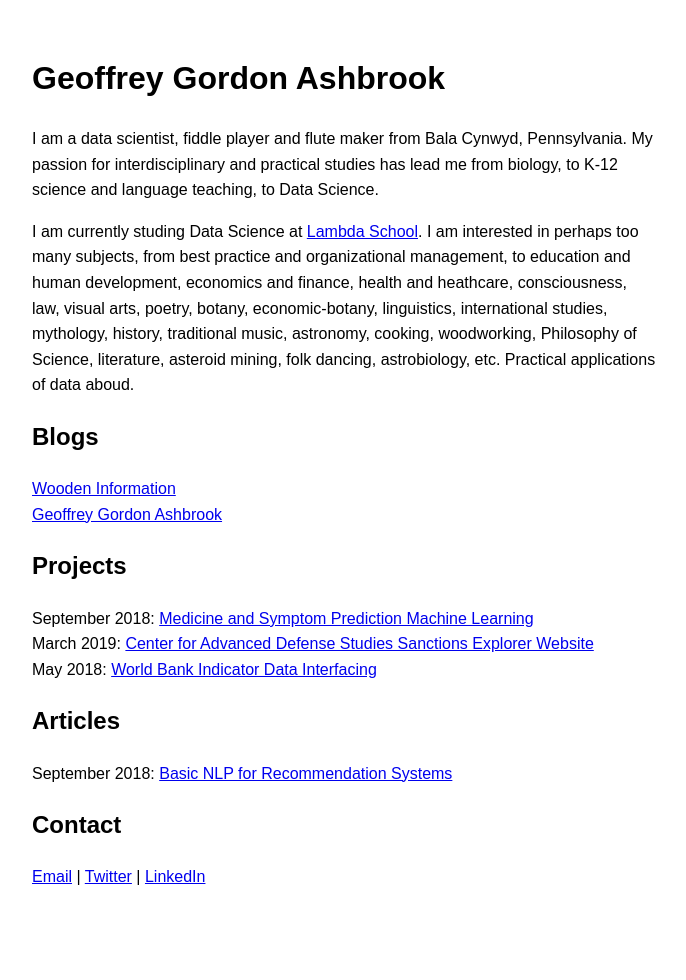
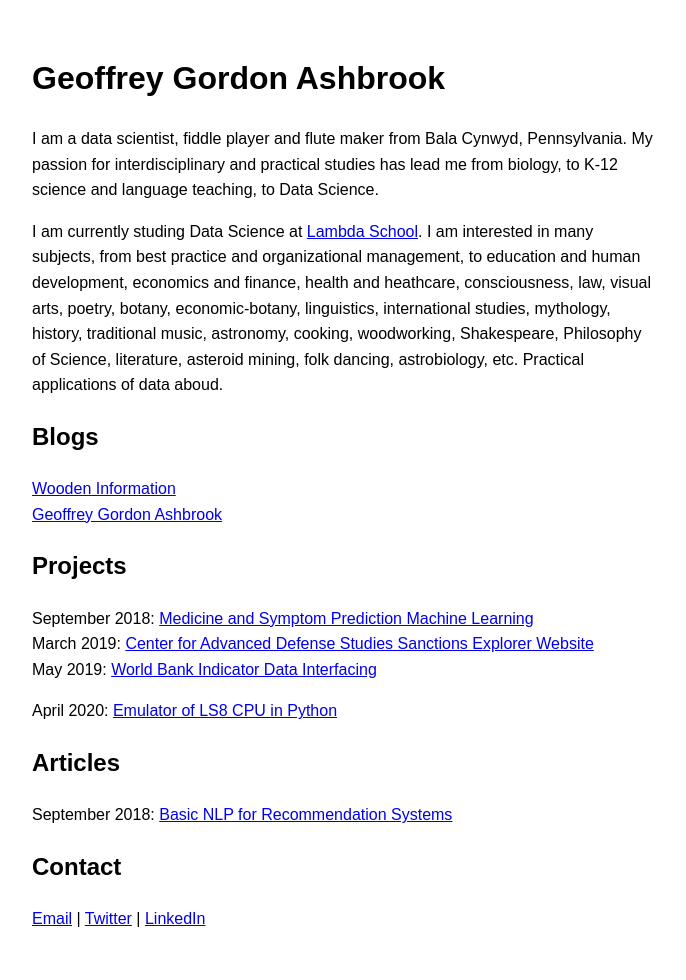
Before and after one commit to pragmatizt/ira_evangelista.github.io, a Jekyll site: the page built from index.md, in a window 1280 px wide. Shown: the whole page, without its empty margins (296-982 px from the left). Built offline with Jekyll 4.4.1, drawn with Linux system fonts in a browser that asks for light colours; our own code applies the rules of GitHub Pages for plain Markdown files; before the commit the page ends 938 px from its top, so only the background shows below that.

Commit message:
Update index.md

```diff
--- a/index.md
+++ b/index.md
@@ -2,7 +2,7 @@
 
 I am a data scientist, fiddle player and flute maker from Bala Cynwyd, Pennsylvania. My passion for interdisciplinary and practical studies has lead me from biology, to K-12 science and language teaching, to Data Science.
 
-I am currently studing Data Science at [Lambda School](https://lambdaschool.com/). I am interested in perhaps too many subjects, from best practice and organizational management, to education and human development, economics and finance, health and heathcare, consciousness, law, visual arts, poetry, botany, economic-botany, linguistics, international studies, mythology, history, traditional music, astronomy, cooking, woodworking, Philosophy of Science, literature, asteroid mining, folk dancing, astrobiology, etc. Practical applications of data aboud.
+I am currently studing Data Science at [Lambda School](https://lambdaschool.com/). I am interested in many subjects, from best practice and organizational management, to education and human development, economics and finance, health and heathcare, consciousness, law, visual arts, poetry, botany, economic-botany, linguistics, international studies, mythology, history, traditional music, astronomy, cooking, woodworking, Shakespeare, Philosophy of Science, literature, asteroid mining, folk dancing, astrobiology, etc. Practical applications of data aboud.
 
 ## Blogs
 [Wooden Information](https://medium.com/wooden-information/)
@@ -11,7 +11,9 @@ I am currently studing Data Science at [Lambda School](https://lambdaschool.com/
 ## Projects
 September 2018: [Medicine and Symptom Prediction Machine Learning](https://)
 March 2019: [Center for Advanced Defense Studies Sanctions Explorer Website](https://)
-May 2018: [World Bank Indicator Data Interfacing](https://)
+May 2019: [World Bank Indicator Data Interfacing](https://)
+
+April 2020: [Emulator of LS8 CPU in Python](https://https://github.com/lineality/ls8_emulator)
 
 ## Articles
 September 2018: [Basic NLP for Recommendation Systems](https://colab.research.google.com/drive/1n0QHVKLmjHhb1J0PVumoxq58-1OevP5b)
```
